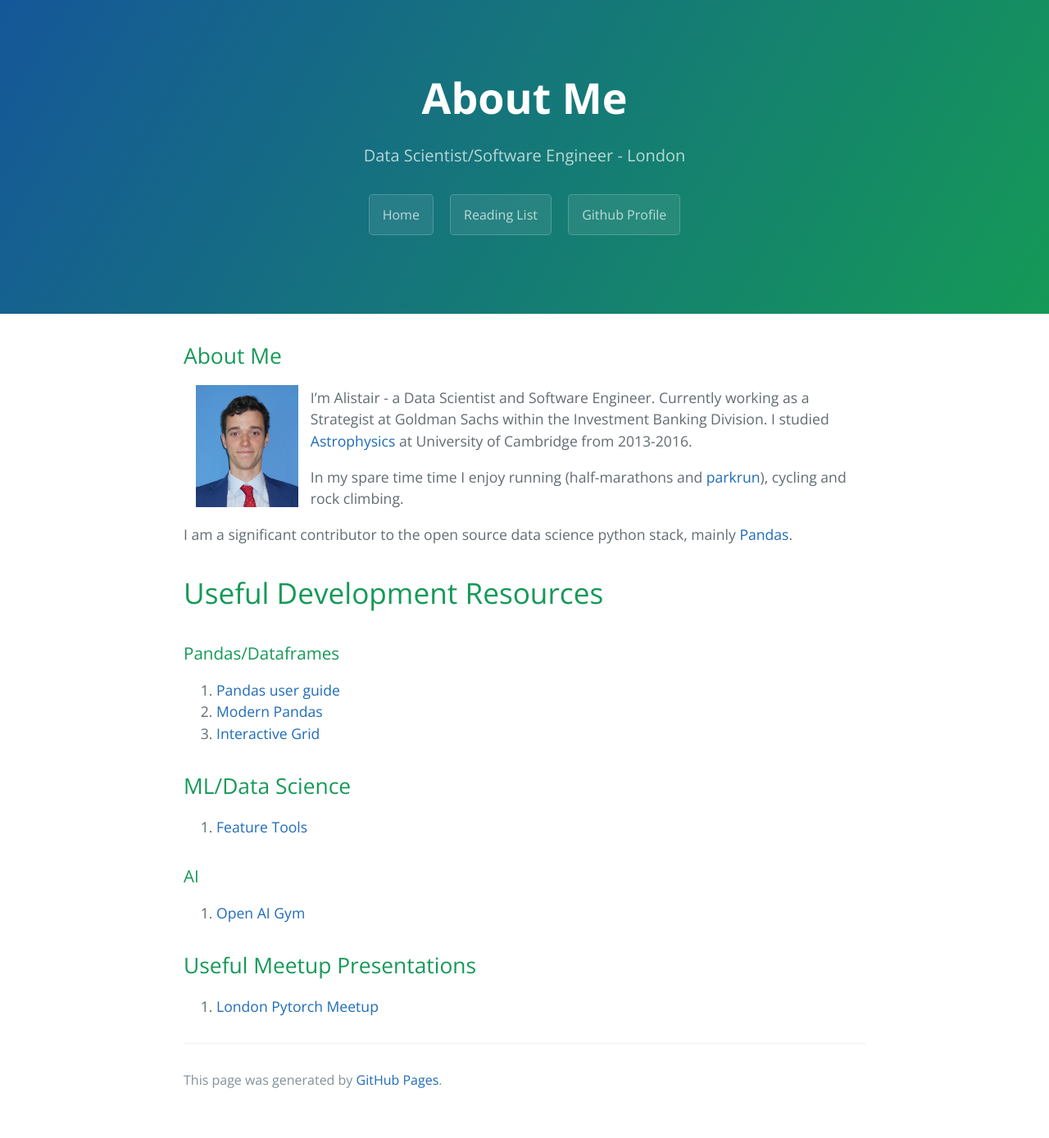
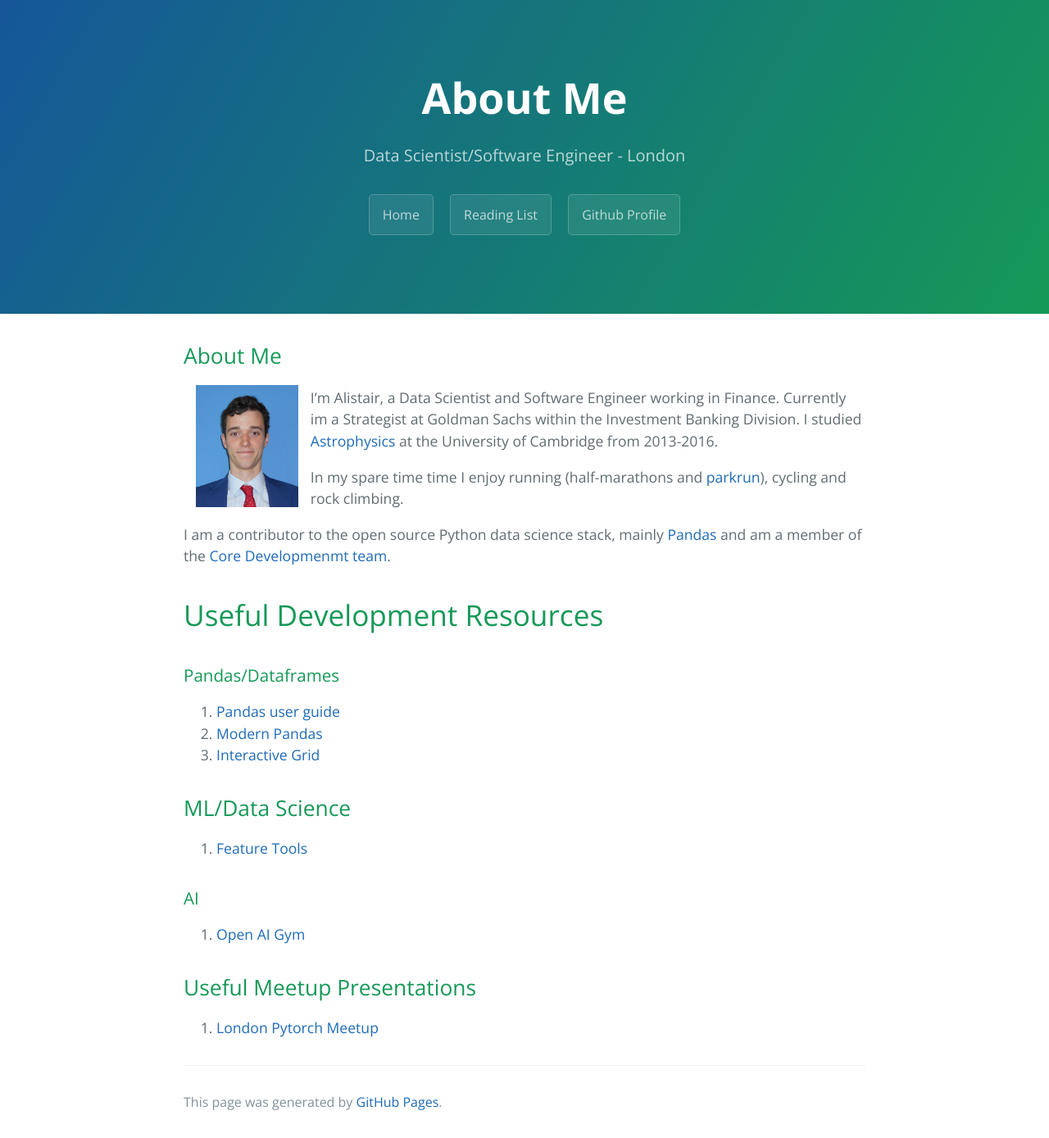
Before and after one commit to alimcmaster1/alimcmaster1.github.io, a Jekyll site: the page built from index.md, in a window 1280 px wide. Shown: the whole page at 82% size. Built offline with Jekyll 4.4.1, drawn with Linux system fonts in a browser that asks for light colours; our own code applies the rules of GitHub Pages for plain Markdown files; before the commit the page ends 1362 px from its top, so only the background shows below that.

Commit message:
Update index.md

```diff
--- a/index.md
+++ b/index.md
@@ -4,11 +4,11 @@ layout: default
 
 ## About Me
 <div class="pull-left"><img height="15%" width="15%" style="float: left" hspace="15" src="./assets/images/me.jpg"></div>
-I'm Alistair - a Data Scientist and Software Engineer. Currently working as a Strategist at Goldman Sachs within the Investment Banking Division. I studied [Astrophysics](https://www.ast.cam.ac.uk/students) at University of Cambridge from 2013-2016.
+I'm Alistair, a Data Scientist and Software Engineer working in Finance. Currently im a Strategist at Goldman Sachs within the Investment Banking Division. I studied [Astrophysics](https://www.ast.cam.ac.uk/students) at the University of Cambridge from 2013-2016.
 
 In my spare time time I enjoy running (half-marathons and [parkrun](https://www.parkrun.org.uk/)), cycling and rock climbing.
 
-I am a significant contributor to the open source data science python stack, mainly [Pandas](https://github.com/pandas-dev/pandas).
+I am a contributor to the open source Python data science stack, mainly [Pandas](https://github.com/pandas-dev/pandas) and am a member of the [Core Developmenmt team](https://pandas.pydata.org/about/team.html).
 
 # Useful Development Resources
 
```
